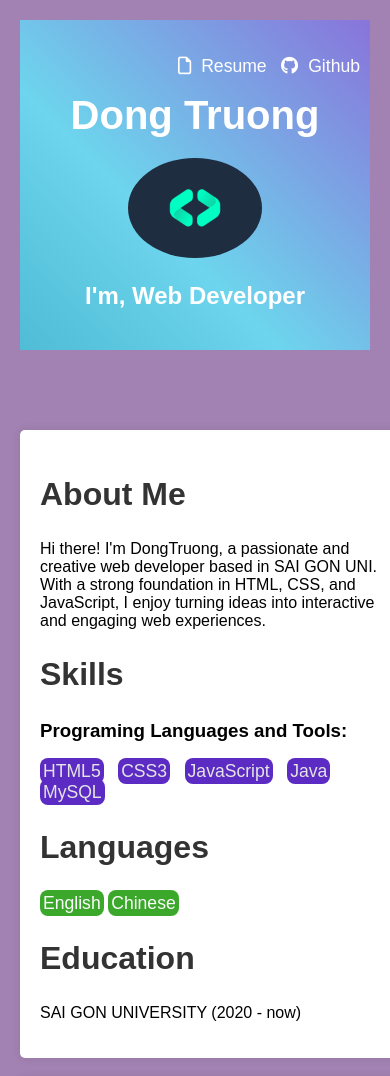
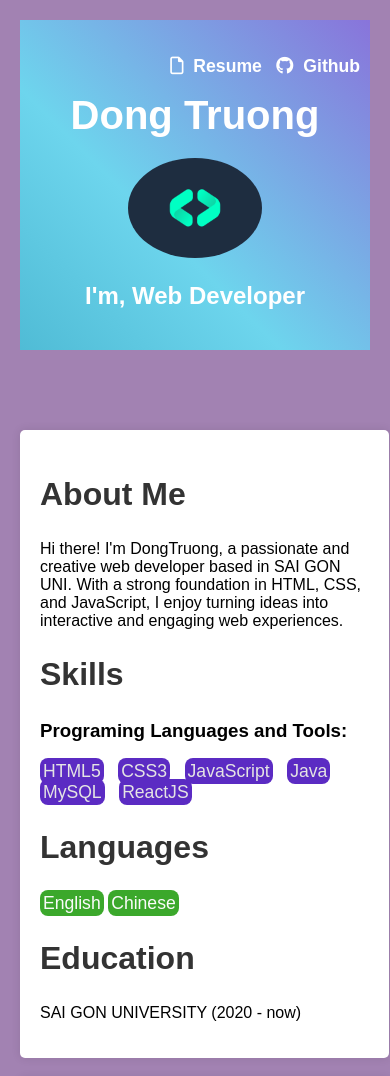
Before and after one commit to TruongChanDong/DongPortfolio, a plain HTML site: page index.html in a window 390 px wide. Shown: the top 1076 px of the page. Drawn offline with Linux system fonts and the light colour scheme.

Commit message:
Responsive

```diff
--- a/index.html
+++ b/index.html
@@ -39,6 +39,7 @@
                         <li>JavaScript</li>
                         <li>Java</li>
                         <li>MySQL</li>
+                        <li>ReactJS</li>
                     </ul>
                 </section>
 
--- a/style.css
+++ b/style.css
@@ -21,13 +21,14 @@ header ul li a{
     text-decoration: none;
     transition: color 0.3s ease-in-out;
     position: relative;
+    font-weight: bold;
 }
 header ul li a:hover{
     color: #000000;
     cursor: pointer;
 
 }
-header ul li a::after {
+/* header ul li a::after {
     content: "";
     position: absolute;
     left: 0;
@@ -43,7 +44,7 @@ header ul li a::after {
 header ul li a:hover::after {
     transform: scaleX(1);
     transform-origin: bottom left;
-}
+} */
 
 header ul li i{
     color: white;
@@ -140,6 +141,7 @@ li {
     display: inline-block;
     background-color: #333;
     color: #fff;
+    font-weight: bolder;
     padding: 10px 20px;
     text-decoration: none;
     margin-top: 10px;
@@ -183,7 +185,7 @@ li {
     }
 
     .left-column, .right-column {
-        width: 100%;
+        width: 94%;
     }
 }
 @media only screen and (max-width: 768px) {
```
